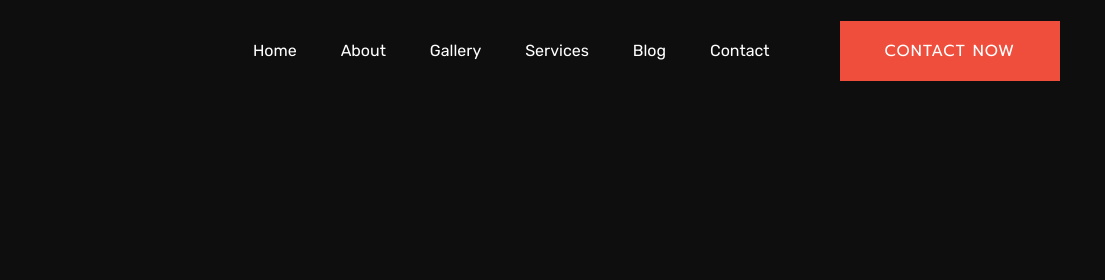
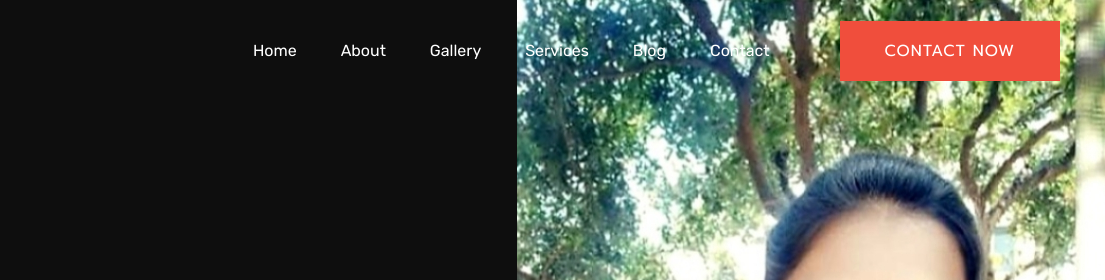
Before and after one commit to deekshitha19/portfolio, a plain HTML site: page index.html in a window 1280 px wide. Shown: the top 280 px of the page, 175-1280 px from the left. Drawn offline with Linux system fonts and the light colour scheme.

Commit message:
added index.html

```diff
--- a/index.html
+++ b/index.html
@@ -106,7 +106,7 @@
                 </div>
                 <!-- Hero Man Img -->
                 <div class="hero-man">
-                    <img src="assets/img/hero/myphoto" alt="">
+                    <img src="assets/img/hero/myphoto.jpeg" alt="">
                 </div>
             </div>
             <!-- Single Slider -->
@@ -127,7 +127,7 @@
                 </div>
                 <!-- Hero Man Img -->
                 <div class="hero-man">
-                    <img src="assets/img/hero/myphoto" alt="">
+                    <img src="assets/img/hero/myphoto.jpeg" alt="">
                 </div>
             </div>
         </div>
```
